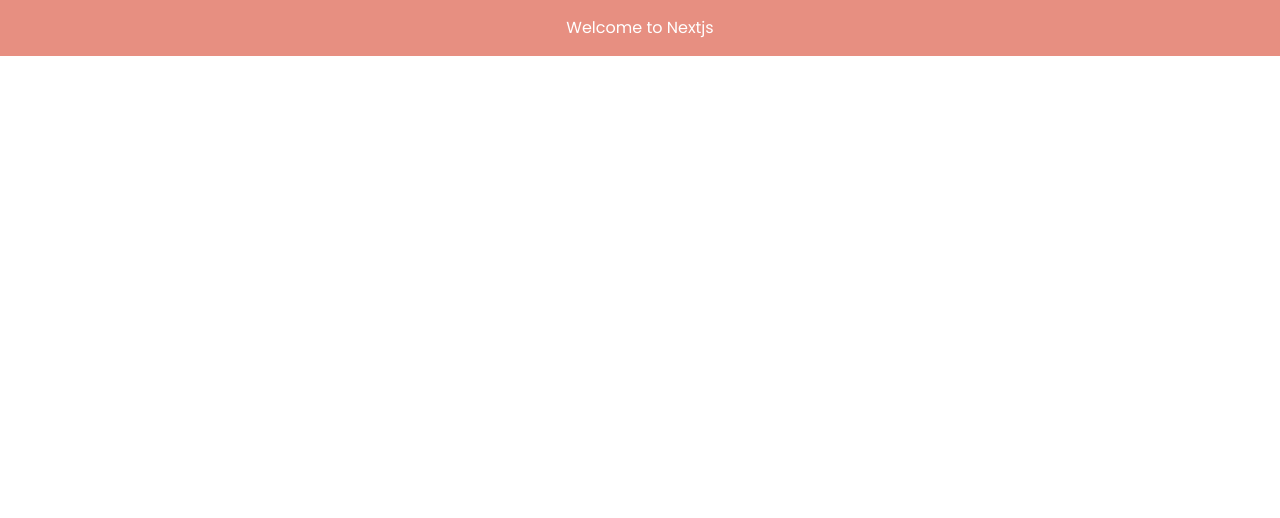
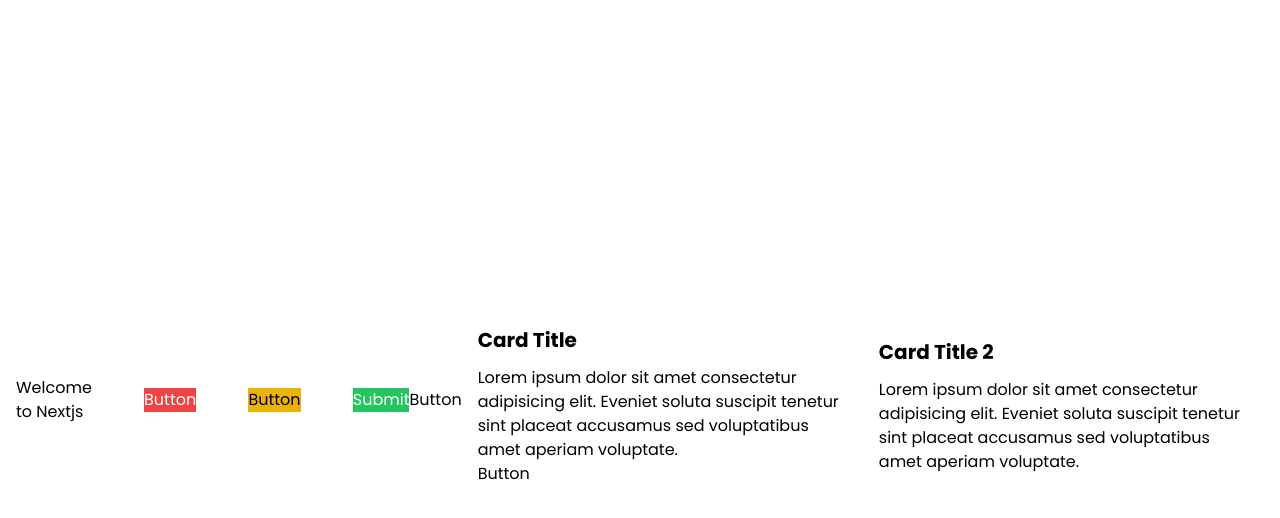
Before and after one commit to adindasintawati/belajar-nextjs, a Next.js app: page / in a window 1280 px wide. Shown: the top 518 px of the page. Built offline with nearby package versions, Linux system fonts and the light colour scheme.

Commit message:
component dan props

```diff
--- /dev/null
+++ b/src/component/Button/index.js
@@ -0,0 +1,11 @@
+import React from "react";
+
+const Button = () => {
+  return (
+    <button className="h-10 px-6 font-semibold rounded-md bg-blue-500 hover:bg-blue-700 text-white">
+      Button
+    </button>
+  );
+};
+
+export default Button;
--- /dev/null
+++ b/src/component/ButtonWithProps/index.js
@@ -0,0 +1,20 @@
+import React from "react";
+
+/** props(singkatan dari "properties")
+ * props : cara untuk mengirim data dari satu komponen ke komponen lainnya.
+ * props adalah objek yang diteruskan sebagai argumen/parameter dan digunakan
+ * untuk mengkustomisasi style komponen, mengirim data dari API dan sebagainya*/
+
+// ** parameter pada function dibawah ini disebut props
+const ButtonWithProps = ({
+  buttonClassname = "bg-blue-500",
+  textButton = "Button",
+}) => {
+  return (
+    <button className={`h-10 px-6 font-semibold rounded-md ${buttonClassname}`}>
+      {textButton}
+    </button>
+  );
+};
+
+export default ButtonWithProps;
--- /dev/null
+++ b/src/component/CardWithChildren/index.js
@@ -0,0 +1,16 @@
+import React from "react";
+
+const Card = ({ children, cardClassname }) => {
+  return (
+    <div className={`border rounded-lg shadow-lg w-[300px] ${cardClassname}`}>
+      {children}
+    </div>
+  );
+};
+
+export default Card;
+
+/** children
+ * children : properti khusus yang dipake buat mengirimkan komponen anak (children) ke dalam komponen induk (parent)
+ * dalam kasus ini komponen Card ajab menjadi komponen parent/pembungkus
+ * untuk komponen children didalam <Card>{komponen children}</Card>*/
--- a/src/pages/index.js
+++ b/src/pages/index.js
@@ -1,10 +1,46 @@
 /** file index.js ini dibuat secara otomatis di folder src/pages.
  * file ini akan menjadi halaman utama di aplikasi nextjs*/
 
+import Button from "@/component/Button";
+import ButtonWithProps from "@/component/ButtonWithProps";
+import Card from "@/component/CardWithChildren";
+
 export default function Home() {
   return (
-    <div className="bg-warnaGue font-poppins p-4 flex justify-center items-center text-primary">
+    <div className="font-poppins p-4 flex justify-center items-center min-h-screen">
       <h1>Welcome to Nextjs</h1>
+      <Button />
+      {/* cara menggunakan komponen dan props */}
+      <ButtonWithProps buttonClassname={"bg-red-500 text-white"} />
+      <Button />
+      <ButtonWithProps buttonClassname={"bg-yellow-500"} />
+      <Button />
+      <ButtonWithProps
+        buttonClassname={"bg-green-500 text-white"}
+        textButton="Submit"
+      />
+      {/* cara menggunakan komponen dengan children */}
+      {/* <Card> </Card> adalah parentnya*/}
+      <ButtonWithProps />
+      <Card cardClassname={"p-4"}>
+        {/* awal komponen children */}
+        <h2 className="text-xl font-bold my-3">Card Title</h2>
+        <p>
+          Lorem ipsum dolor sit amet consectetur adipisicing elit. Eveniet
+          soluta suscipit tenetur sint placeat accusamus sed voluptatibus amet
+          aperiam voluptate.
+        </p>
+        <ButtonWithProps />
+        {/* akhir komponen children */}
+      </Card>
+      <Card cardClassname={"p-2"}>
+        <h2 className="text-xl font-bold my-3">Card Title 2</h2>
+        <p>
+          Lorem ipsum dolor sit amet consectetur adipisicing elit. Eveniet
+          soluta suscipit tenetur sint placeat accusamus sed voluptatibus amet
+          aperiam voluptate.
+        </p>
+      </Card>
     </div>
   );
 }
```
